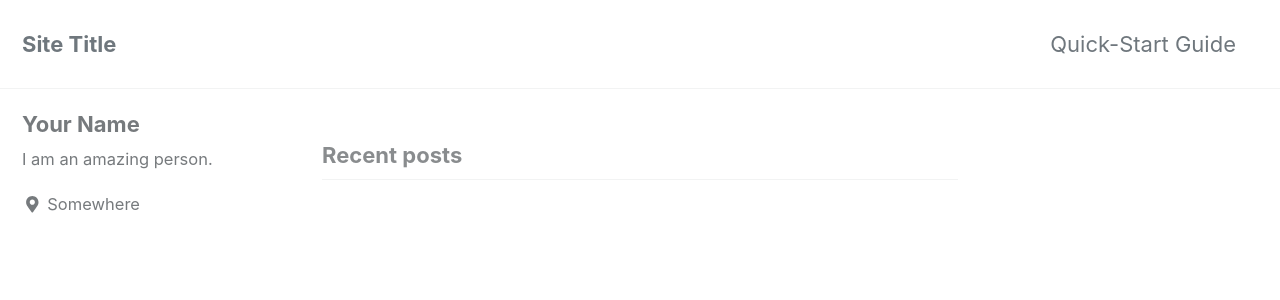
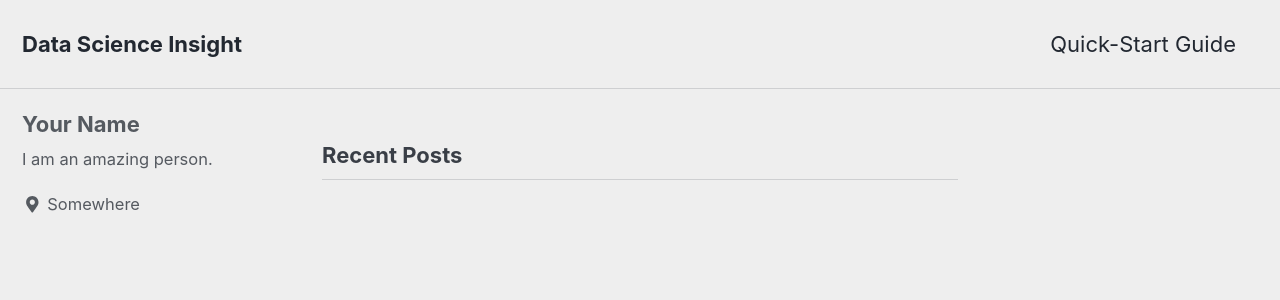
Before and after one commit to dsinsight/dsinsight.github.io, a Jekyll site: the page built from index.html, in a window 1280 px wide and 900 px high. Shown: the top 300 px of the window. Built offline with Jekyll 4.4.1, drawn with Linux system fonts in a browser that asks for light colours; cached includes are drawn as plain includes; nearby versions of some CDN libraries; the list of posts is cut into pages by our own code; some of the changed text lies outside the part shown.

Commit message:
new github page

```diff
--- a/_config.yml
+++ b/_config.yml
@@ -12,14 +12,14 @@
 
 # theme                  : "minimal-mistakes-jekyll"
 # remote_theme           : "mmistakes/minimal-mistakes"
-minimal_mistakes_skin    : "default" # "air", "aqua", "contrast", "dark", "dirt", "neon", "mint", "plum", "sunrise"
+minimal_mistakes_skin    : "air" #"default" , "aqua", "contrast", "dark", "dirt", "neon", "mint", "plum", "sunrise"
 
 # Site Settings
-locale                   : "en-US"
-title                    : "Site Title"
+locale                   : "en-IN"
+title                    : "Data Science Insight"
 title_separator          : "-"
-name                     : "Your Name"
-description              : "An amazing website."
+name                     : "Pronod Kumar Bharatiya"
+description              : "Journey Towards Data Science Insight"
 url                      : # the base hostname & protocol for your site e.g. "https://mmistakes.github.io"
 baseurl                  : # the subpath of your site, e.g. "/blog"
 repository               : # GitHub username/repo-name e.g. "mmistakes/minimal-mistakes"
```
